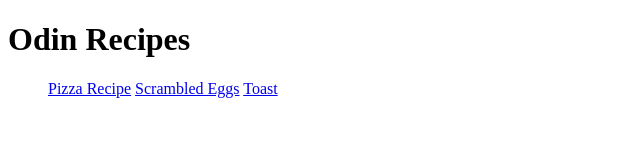
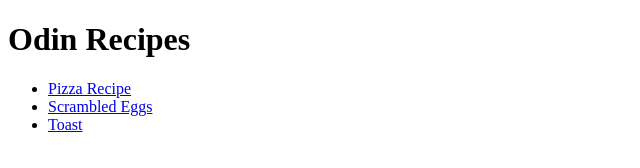
Before and after one commit to jakester76/odin-recipes, a plain HTML site: page index.html in a window 1280 px wide. Shown: the whole page, without its empty margins (0-640 px from the left). Drawn offline with Linux system fonts and the light colour scheme.

Commit message:
Add li tag to list items

```diff
--- a/index.html
+++ b/index.html
@@ -8,9 +8,9 @@
 <body>
     <h1>Odin Recipes</h1>
     <ul>
-        <a href="recipes/pizza.html">Pizza Recipe</a>
-        <a href="recipes/scrambledeggs.html">Scrambled Eggs</a>
-        <a href="recipes/toast.html">Toast</a>
+        <li><a href="recipes/pizza.html">Pizza Recipe</a></li>
+        <li><a href="recipes/scrambledeggs.html">Scrambled Eggs</a></li>
+        <li><a href="recipes/toast.html">Toast</a></li>
     </ul>
 
 </body>
```
